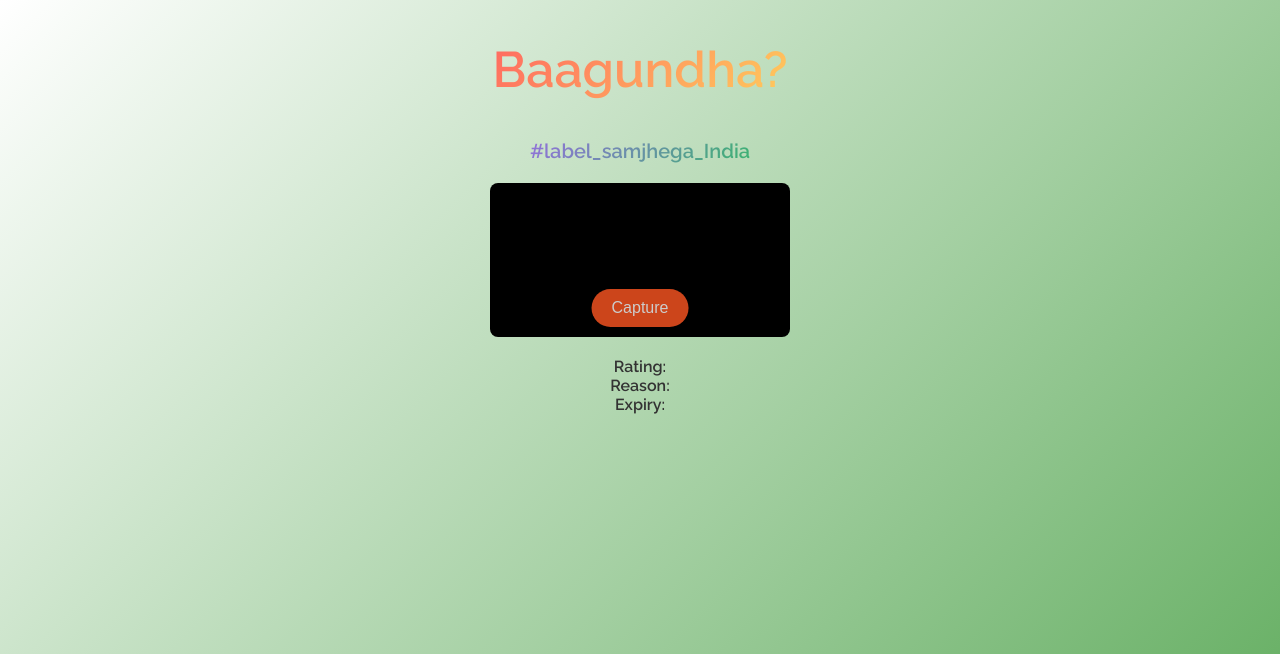
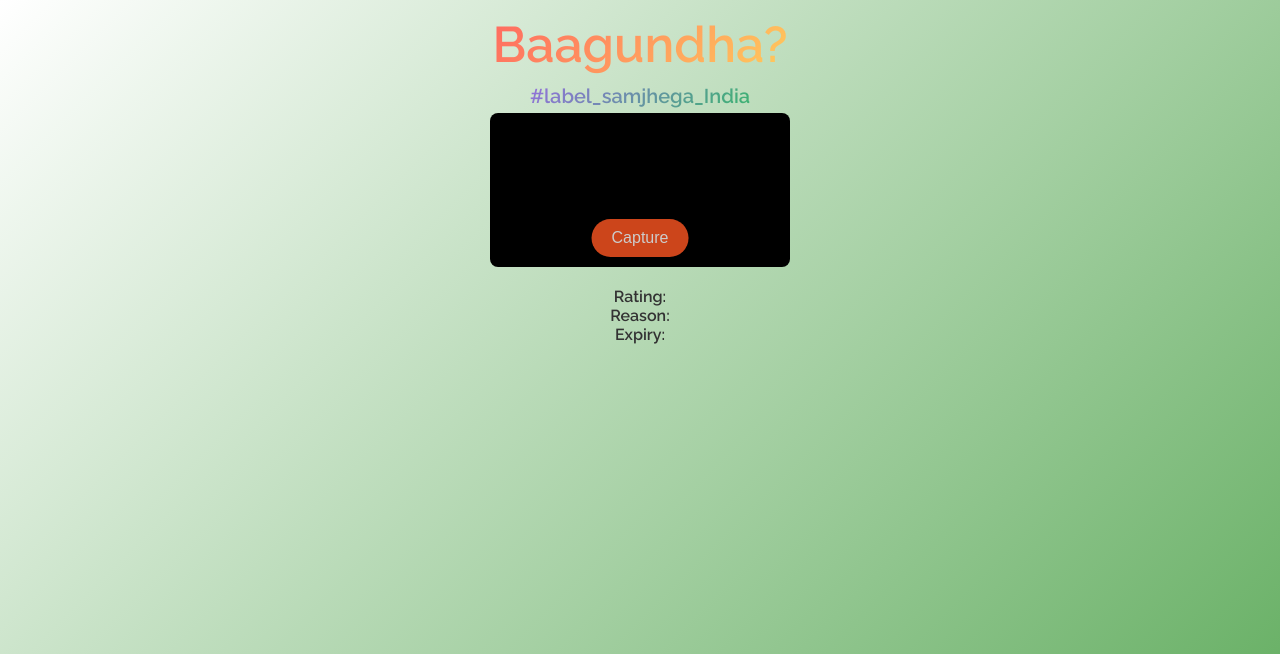
Before and after one commit to raaasin/baagundha, a Flask app: page / in a window 1280 px wide. Shown: the top 654 px of the page. Run offline with Flask 3, Linux system fonts and the light colour scheme.

Commit message:
less margin

```diff
--- a/static/css/styles.css
+++ b/static/css/styles.css
@@ -17,7 +17,7 @@
 
 .container {
     text-align: center;
-    margin-top: 20px;
+    margin-top: 10px;
     display: flex;
     flex-direction: column;
     align-items: center;
@@ -26,7 +26,7 @@
 .title {
     font-size: 50px;
     font-weight: bold;
-    margin: 20px 0;
+    margin:5px 0;
     background: linear-gradient(135deg, #ff6961, #ffcc5c);
     -webkit-background-clip: text;
     background-clip: text;
@@ -36,7 +36,7 @@
 .label {
     font-size: 20px;
     font-weight: bold;
-    margin: 20px 0;
+    margin:5px 0;
     background: linear-gradient(135deg, #9370db, #3cb371);
     -webkit-background-clip: text;
     background-clip: text;
```
